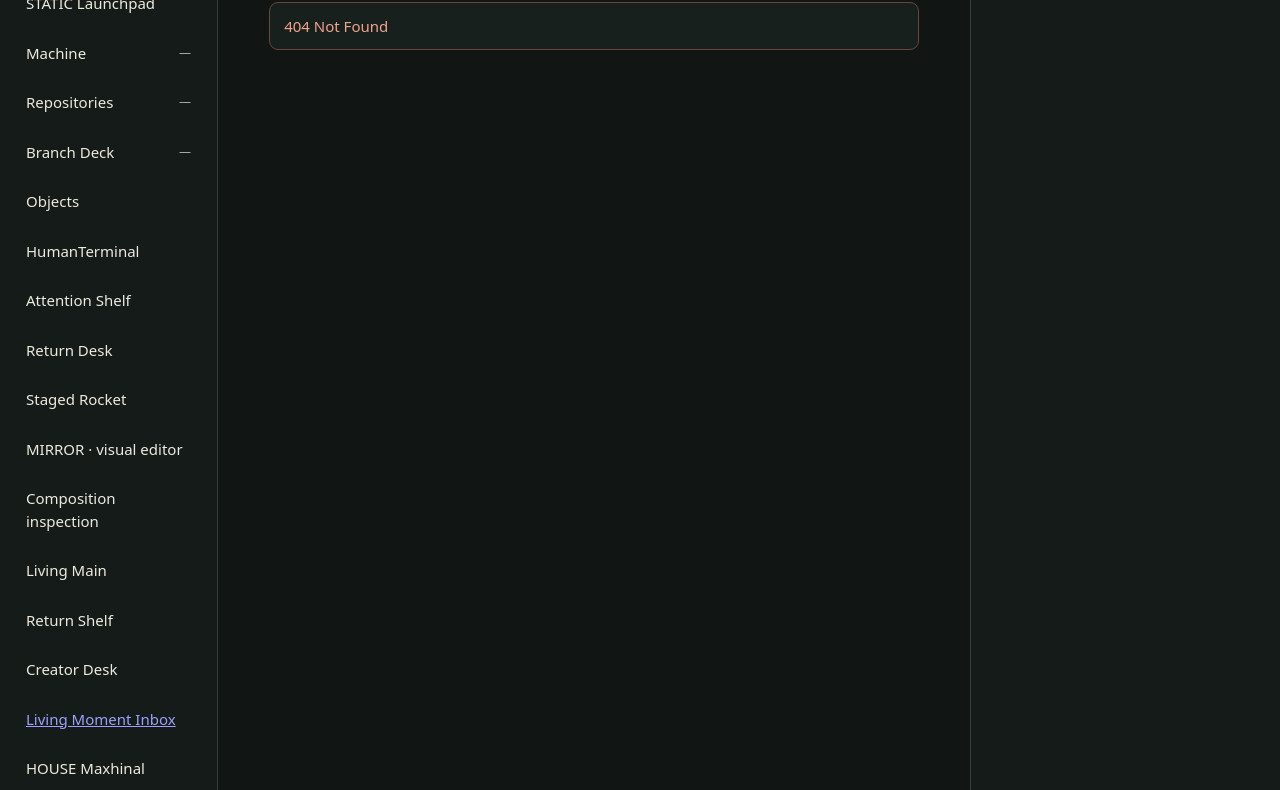
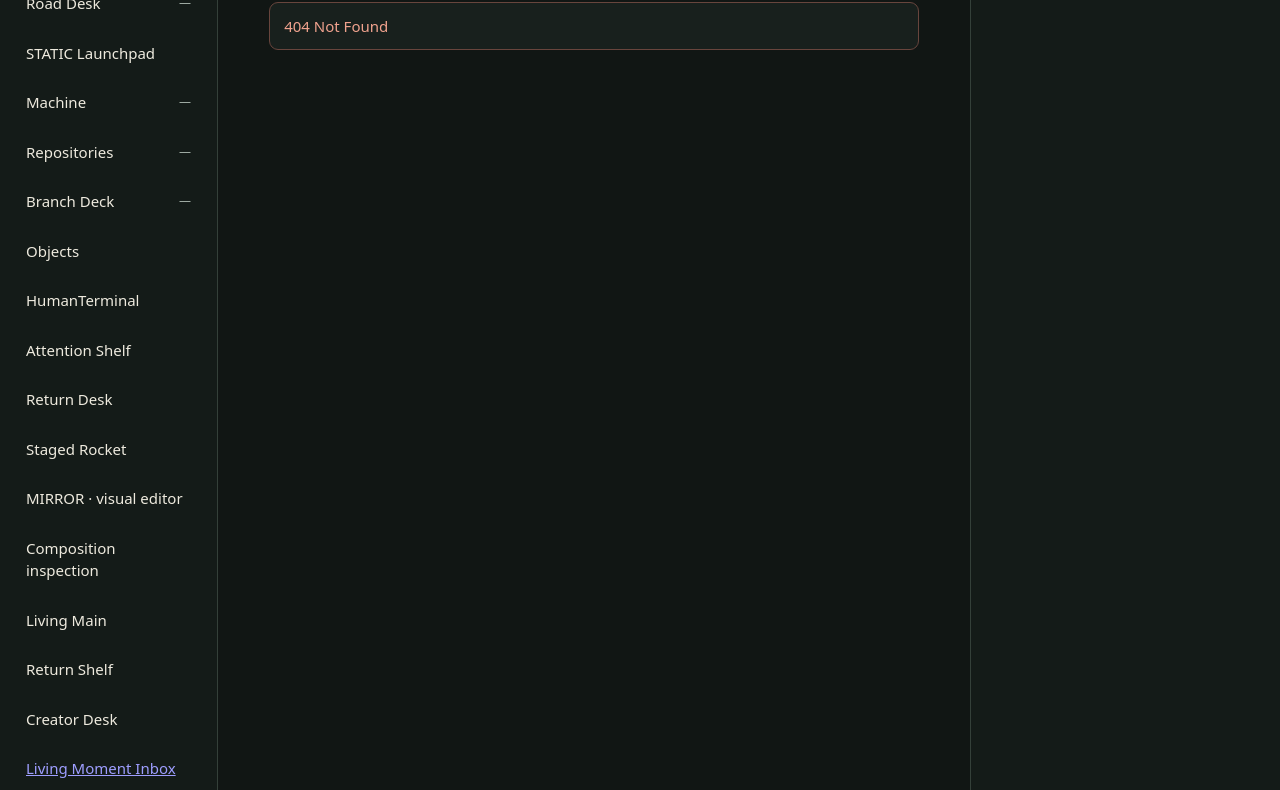
Before and after one commit to the-static-collective/static-workbench, a plain HTML site: page static_workbench/web/index.html in a window 1280 px wide. Shown: the part 186-976 px from the top of the page. Drawn offline with Linux system fonts and the light colour scheme; files that its build step writes are made by us from their sources; no server answers; files whose address does not match are found by name.

Commit message:
Add Road Desk navigation surface

```diff
--- a/static_workbench/web/index.html
+++ b/static_workbench/web/index.html
@@ -23,6 +23,7 @@
       <div class="region-title">Navigator</div>
       <nav class="nav-stack" aria-label="Workbench views">
         <button class="nav-button active" data-view="house">House <span class="nav-count" id="house-count">—</span></button>
+        <button class="nav-button" data-view="roadkit">Road Desk <span class="nav-count" id="road-count">—</span></button>
         <button class="nav-button" data-view="launchpad">STATIC Launchpad</button>
         <button class="nav-button" data-view="machine">Machine <span class="nav-count" id="machine-temp">—</span></button>
         <button class="nav-button" data-view="repos">Repositories <span class="nav-count" id="repo-count">—</span></button>
```
